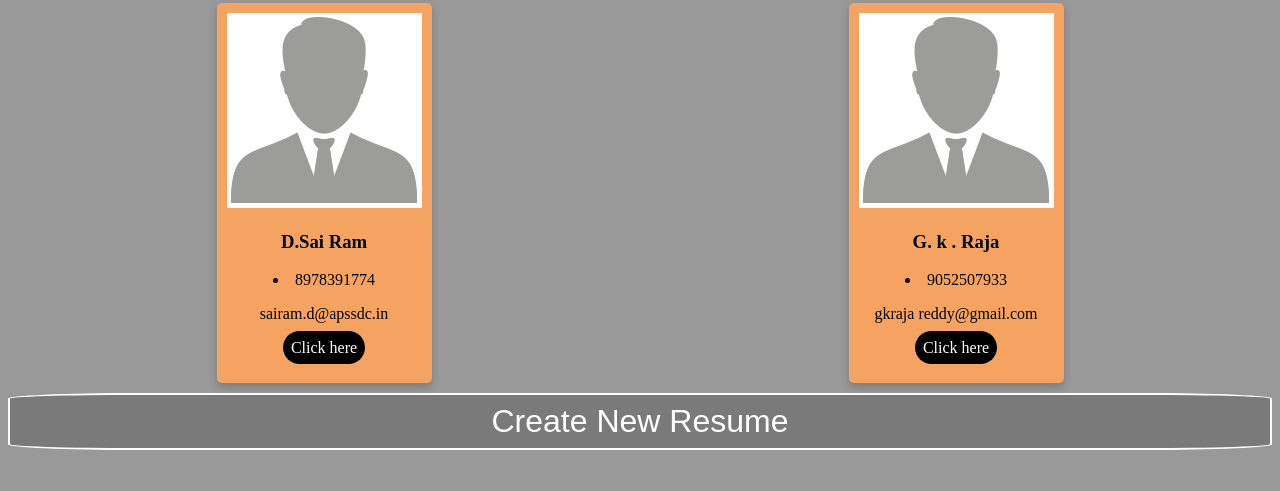
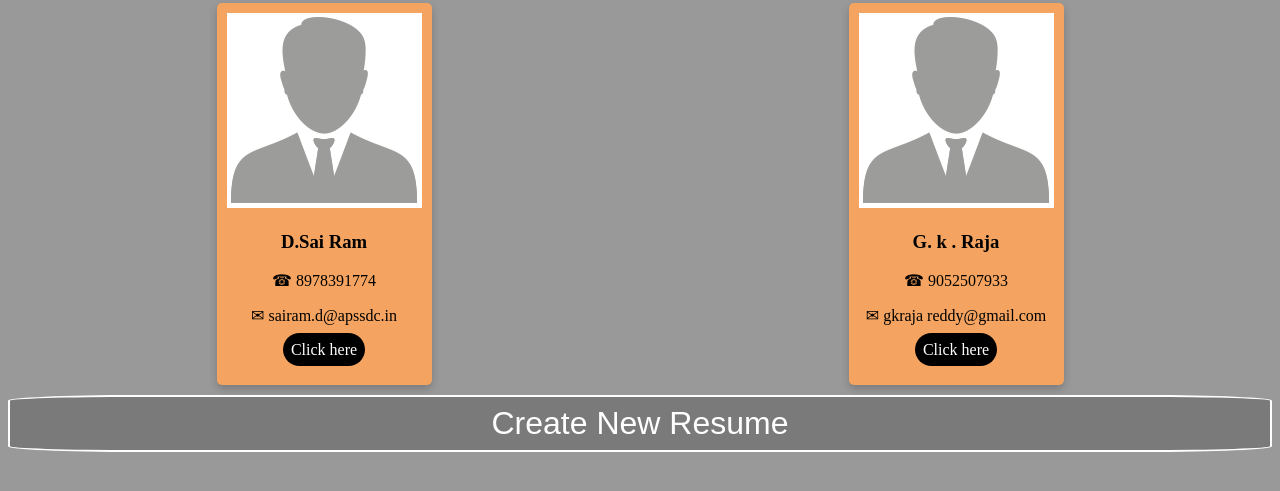
Before and after one commit to saisaira/Resume_Json, a plain HTML site: page index.html in a window 1280 px wide. Shown: the part 81-572 px from the top of the page. Drawn offline with Linux system fonts and the light colour scheme.

Commit message:
added symbols in cardview

```diff
--- a/index.html
+++ b/index.html
@@ -1,11 +1,12 @@
 <!DOCTYPE html>
 <html>
 <meta name="viewport" content="width=device-width, initial-scale=1.0">
-<link rel="stylesheet" href="src/css/style.css">
 <script src="src/JSON/jsjson.js">
 </script>
   <head>
     <meta charset="utf-8">
+    <link rel="stylesheet" href="src/css/style.css">
+
     <header>
       <h1 id="head">Resumes</h1>
     </header>
@@ -20,8 +21,8 @@
     </span> -->
       <div class="container">
         <h3><b>D.Sai Ram</b></h3>
-        <p><li>8978391774</li></p>
-        <p>sairam.d@apssdc.in</p>
+        <p>&#9742; 8978391774</p>
+        <p>&#9993; sairam.d@apssdc.in</p>
          <p><a href="page21.html">Click here</a></p>
       </div>
     </div>
@@ -31,9 +32,9 @@
     <img onclick="jsonResume()" src="src/img/images.png" alt="Gautham">
       <div class="container">
         <h3><b>G. k . Raja</b></h3>
-        <p><li>9052507933</li></p>
-        <p>gkraja reddy@gmail.com</p>
-        <p><a href="page21.html">Click here</a></p>
+        <p>&#9742 9052507933</p>
+        <p>&#9993; gkraja reddy@gmail.com</p>
+        <p><a href="page2.html">Click here</a></p>
       </div>
     </div>
   </div>
```
